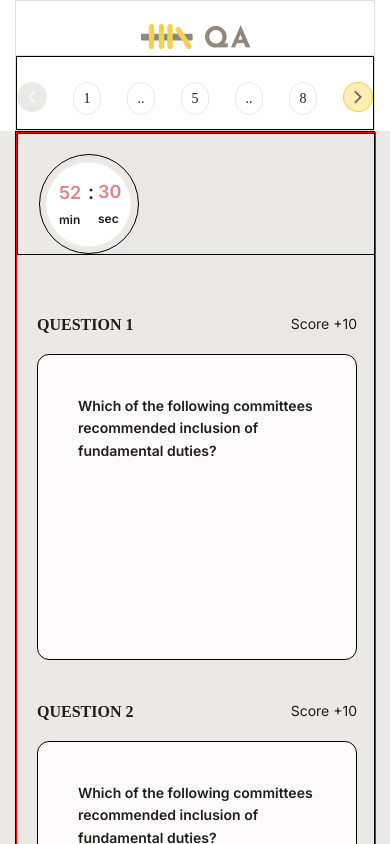
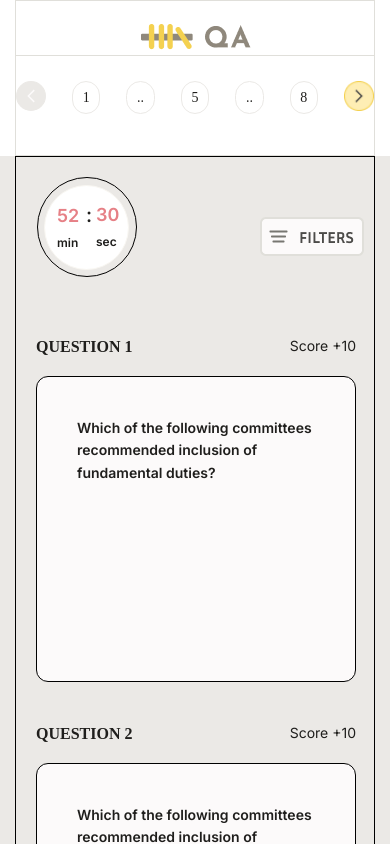
Before and after one commit to aartibiradar21/assessment-platform, a Next.js app: page /Question in a window 390 px wide. Shown: the top 844 px of the page. Built offline with nearby package versions, Linux system fonts and the light colour scheme.

Commit message:
mobile-filter

```diff
--- a/app/Question/Filter.js
+++ b/app/Question/Filter.js
@@ -23,7 +23,15 @@ const Filter=()=>{
             <div className='unattempted'>Unattempted() </div>
               </div>
             </div>
+            <div className='mobile-filter'>
+              <img src='Filter.png' className='filter-img'></img>
+              {/* <div> */}
+              {/* <div className='border-1'></div>
+              <div className='border-2'></div>
+              <div className='border-3'></div>
+              </div> */}
 
+            </div>
             </>
     )
 
--- a/app/Question/content.css
+++ b/app/Question/content.css
@@ -1,19 +1,15 @@
-.timer-filter{
-  border:1px solid black;
-}
 
 .content-container{
   width:1200px;
-  border:1px solid black;
   background-color:#EBE9E6;
   margin: auto;
 }
 .timer-filter-data-container{
-  border: 1px solid red;
   width: 894px;
   display: flex;
   justify-content: space-between;
   margin-left: 103px;
+  border: 1px solid black;
 }
 .content{
   background-color:#EBE9E6;
@@ -30,4 +26,8 @@
     display: block;
     margin-left: 0px;
   }
+  .timer-filter{
+    display: flex;
+    justify-content: space-between;
+  }
 }
--- a/app/Question/filter.css
+++ b/app/Question/filter.css
@@ -4,18 +4,15 @@
     padding-top: 10px;
     border: 1px dashed #777671;
     border-radius: 12px;
-    /* border: solid 1px black;  */
     background-color:#F9F7F2;
     padding: 36px 40px 60px 48px;
   }
   .filter-text{
-    /* border:1px solid black;  */
     font-size: 16px;
     font-weight: 700;
 
   }
   .question-text{
-    /* border: 1px solid black;  */
     font-size: 16px;
     font-weight: 400;
     margin-top: 36px;
@@ -23,7 +20,6 @@
   }
 
   .score {
-    /* border: 1px solid black;  */
     display: flex;
     align-items: center;
     gap:10px;
@@ -31,7 +27,6 @@
   }
 
   .score-box1{
-    /* border: 1px solid black;  */
     background-color: #4C4B49;
     color: white;
     font-size: 14px;
@@ -55,23 +50,11 @@
     padding: 10px 12px 10px 12px;
   }
   .Attempt{
-    /* height:19px;
-    width:148px; */
-    /* border: 1px solid black;  */
-    /* margin: 49px 0px 0px 49px; */
     font-size: 16px;
-    margin-top: 48px;
-  }
-  .check-box{
-    /* width:206px;
-    height:64px; */
-    border: 1px solid black;
-    /* margin:16px 0px 0px 45px; */
+    margin-top: 35px;
+    margin-bottom: 16px;
   }
   .all{
-    /* width:67px;
-    height: 29px; */
-    /* border:1px solid black; */
     border-radius: 54px;
     background-color: #4C4B49;
     color: white;
@@ -84,8 +67,6 @@
     gap:6px;
   }
    .attempted{
-    /* height:29px;
-    width:109px; */
     border:1px solid #F4D150;
     border-radius: 54px;
     background-color:#FEEEB4;
@@ -96,7 +77,6 @@
     padding:6px 12px 6px 12px;
   }
   .unattempted{
-     /* height:29px; */
     width:132px;
     border:1px solid #F4D150;
     border-radius: 54px;
@@ -112,11 +92,22 @@
     .filter-box{
       display: none;
     }
+    .mobile-filter{
+      display: block;
+      /* border:1px solid black; */
+      height: 100%;
+      margin-top:50px;
+      padding: 10px;
+    }
+
 
   }
   @media (min-width:576px) {
     .filter-box{
       display: block;
     }
+    .mobile-filter{
+      display: none;
+    }
 
   }
--- a/app/Question/pagination.css
+++ b/app/Question/pagination.css
@@ -1,6 +1,4 @@
-.pagination-container{
-  border:1px solid black;
-}
+
 .pagination {
     gap:16px;
     margin-top: 25px;
--- a/app/Question/timer.css
+++ b/app/Question/timer.css
@@ -112,14 +112,7 @@
     display: none;
   }
 
-.mobile-filter {
-    height: 39px;
-    width: 104px;
-    /* border: 1px solid black; */
-    display: block;
-    margin: 165px 0px 0px 110px;
-    border-radius: 6px;
-}
+
 .min-col{
   height: 22px;
   width: 24px;
--- a/app/Submit-page/submit.css
+++ b/app/Submit-page/submit.css
@@ -96,6 +96,7 @@
 @media (max-width: 768px) {
     .submit-header-container {
       width: 360px;
+      margin: auto;
     }
     .image-container{
         margin: auto;
```
